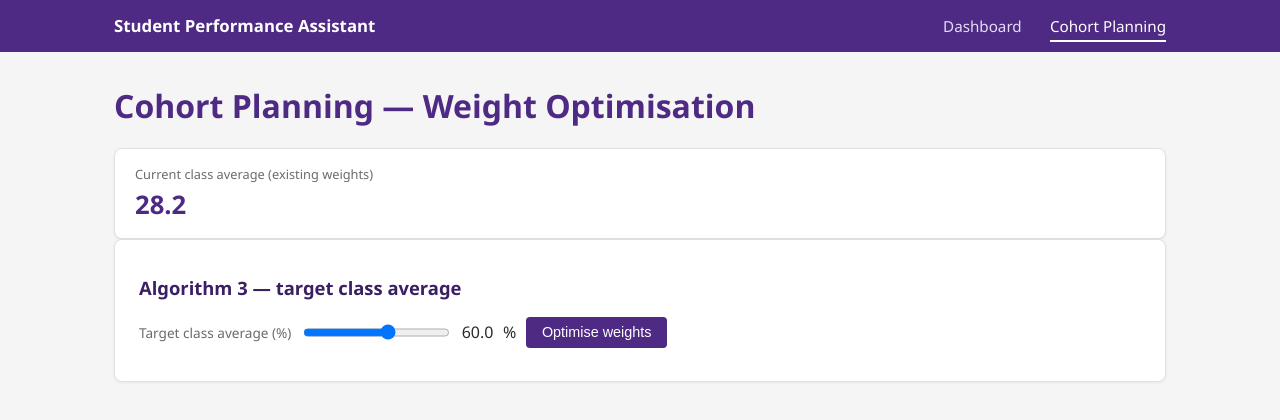
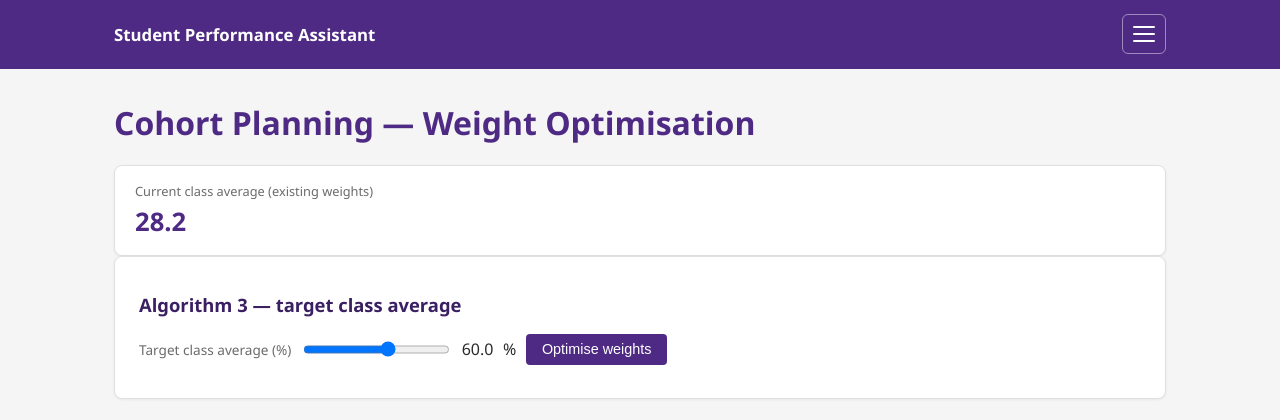
Before and after one commit to g00dwill47ch0ppas/Academic-Performance-Monitor, a Flask app: page /cohort in a window 1280 px wide. Shown: the top 420 px of the page. Run offline with Flask 3, Linux system fonts and the light colour scheme.

Commit message:
Make a burger menu

```diff
--- a/frontend/static/css/style.css
+++ b/frontend/static/css/style.css
@@ -55,17 +55,82 @@ h2 {
     font-size: 1.05rem;
 }
 
-.nav-links a {
+/* Burger (hamburger) toggle button */
+.nav-toggle {
+    display: inline-flex;
+    flex-direction: column;
+    justify-content: center;
+    align-items: center;
+    gap: 5px;
+    width: 44px;
+    height: 40px;
+    padding: 0;
+    background: transparent;
+    border: 1px solid rgba(255, 255, 255, 0.45);
+    border-radius: 6px;
+    cursor: pointer;
+}
+
+.nav-toggle:hover {
+    background: var(--brand-purple-dark);
+}
+
+.nav-toggle-bar {
+    display: block;
+    width: 22px;
+    height: 2px;
+    border-radius: 1px;
+    background: #fff;
+    transition: transform 0.25s ease, opacity 0.25s ease;
+}
+
+/* Animate the burger into an X when the menu is open */
+.navbar.open .nav-toggle-bar:nth-child(1) {
+    transform: translateY(7px) rotate(45deg);
+}
+
+.navbar.open .nav-toggle-bar:nth-child(2) {
+    opacity: 0;
+}
+
+.navbar.open .nav-toggle-bar:nth-child(3) {
+    transform: translateY(-7px) rotate(-45deg);
+}
+
+/* Slide-down menu panel, collapsed by default */
+.nav-menu {
+    max-height: 0;
+    overflow: hidden;
+    visibility: hidden;
+    transition: max-height 0.3s ease, visibility 0s linear 0.3s;
+    background: var(--brand-purple-dark);
+}
+
+.navbar.open .nav-menu {
+    max-height: 220px;
+    visibility: visible;
+    transition: max-height 0.3s ease, visibility 0s;
+}
+
+.nav-menu-inner {
+    max-width: 1100px;
+    margin: 0 auto;
+    padding: 0.25rem 1.5rem;
+    display: flex;
+    flex-wrap: wrap;
+    gap: 0.5rem 1.75rem;
+}
+
+.nav-menu a {
     color: #e6dcf7;
     text-decoration: none;
-    margin-left: 1.5rem;
     font-size: 0.95rem;
-    padding-bottom: 4px;
+    padding: 0.6rem 0;
     border-bottom: 2px solid transparent;
 }
 
-.nav-links a:hover,
-.nav-links a.active {
+.nav-menu a:hover,
+.nav-menu a.active {
     color: #fff;
     border-bottom-color: #fff;
 }
--- a/frontend/static/js/app.js
+++ b/frontend/static/js/app.js
@@ -10,3 +10,34 @@ document.addEventListener("DOMContentLoaded", () => {
         }, 4000);
     });
 });
+
+// Burger menu: toggle the slide-down navigation panel.
+document.addEventListener("DOMContentLoaded", () => {
+    const nav = document.getElementById("siteNav");
+    const toggle = document.getElementById("navToggle");
+    if (!nav || !toggle) return;
+
+    function setOpen(open) {
+        nav.classList.toggle("open", open);
+        toggle.setAttribute("aria-expanded", String(open));
+    }
+
+    toggle.addEventListener("click", () => {
+        setOpen(!nav.classList.contains("open"));
+    });
+
+    // Close the menu after choosing a link.
+    nav.querySelectorAll("a").forEach((link) => {
+        link.addEventListener("click", () => setOpen(false));
+    });
+
+    // Close when clicking anywhere outside the menu.
+    document.addEventListener("click", (event) => {
+        if (!nav.contains(event.target)) setOpen(false);
+    });
+
+    // Close on Escape.
+    document.addEventListener("keydown", (event) => {
+        if (event.key === "Escape") setOpen(false);
+    });
+});
--- a/frontend/templates/base.html
+++ b/frontend/templates/base.html
@@ -8,10 +8,19 @@
 </head>
 <body>
 
-    <nav class="navbar">
+    <nav class="navbar" id="siteNav">
         <div class="navbar-inner">
             <span class="brand">Student Performance Assistant</span>
-            <div class="nav-links">
+            <button type="button" class="nav-toggle" id="navToggle"
+                    aria-expanded="false" aria-controls="navMenu"
+                    aria-label="Toggle navigation menu">
+                <span class="nav-toggle-bar" aria-hidden="true"></span>
+                <span class="nav-toggle-bar" aria-hidden="true"></span>
+                <span class="nav-toggle-bar" aria-hidden="true"></span>
+            </button>
+        </div>
+        <div class="nav-menu" id="navMenu">
+            <div class="nav-menu-inner">
                 <a href="{{ url_for('home.home') }}"
                    class="{{ 'active' if request.endpoint == 'home.home' else '' }}">Dashboard</a>
                 <a href="{{ url_for('cohort.cohort_planning') }}"
```
Also changed, not shown: 1 other file.
